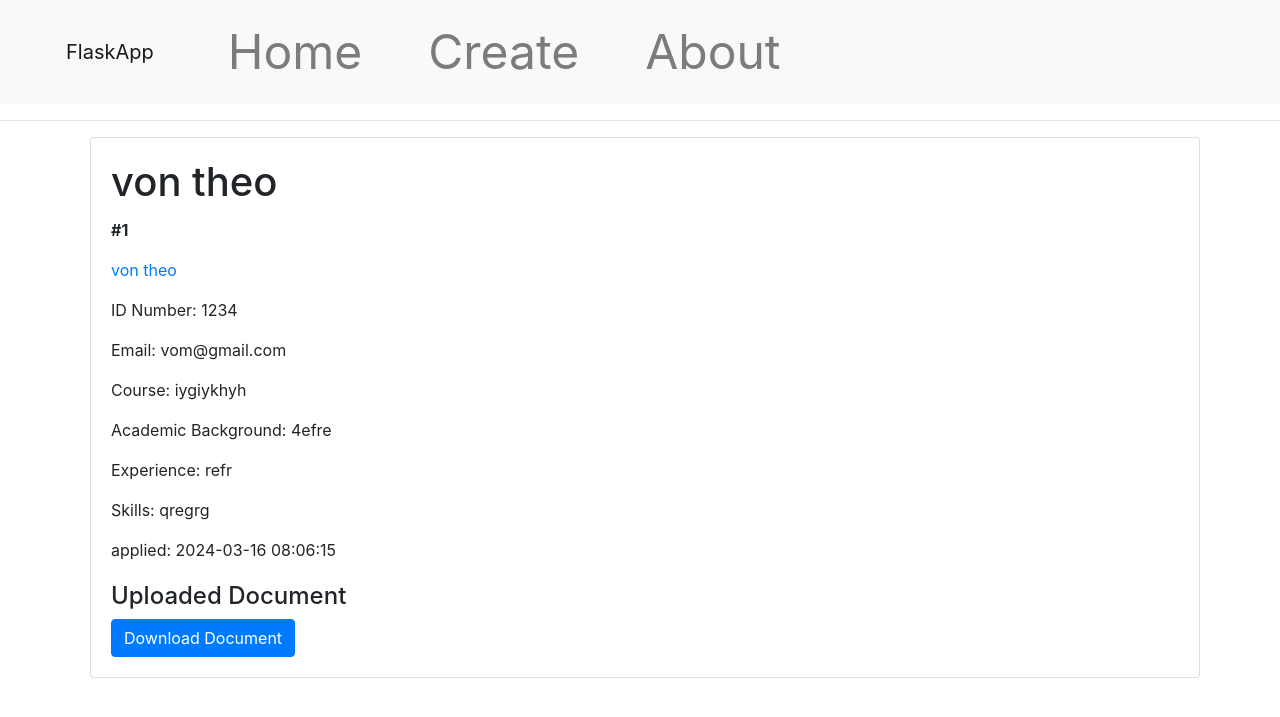
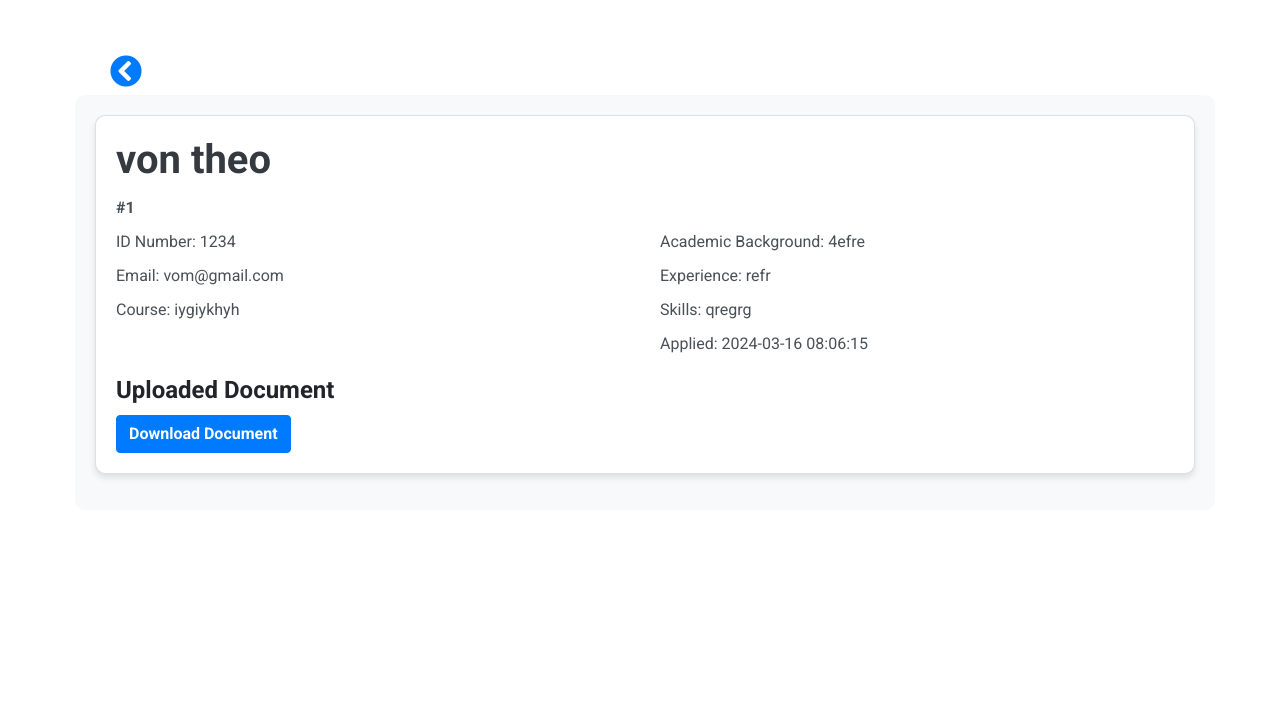
Before and after one commit to Riotolondon/Student-details-main, a Flask app: page /student/1 in a window 1280 px wide. Shown: the top 717 px of the page. Run offline with Flask 3, Linux system fonts and the light colour scheme; some libraries are stand-ins or nearby versions.

Commit message:
Add files via upload

```diff
--- a/Python-TODO/app.py
+++ b/Python-TODO/app.py
@@ -19,6 +19,7 @@ db = SQLAlchemy(app)
 class ApplicationStatus(Enum):
     SUCCESSFUL = "successful"
     REJECT = "reject"
+    PENDING = "pending"
 
 
 # declaring the database table
--- a/Python-TODO/templates/base.html
+++ b/Python-TODO/templates/base.html
@@ -1,6 +1,7 @@
 <!DOCTYPE html>
 <html lang="en">
 <head>
+    <link rel="stylesheet" href="https://cdnjs.cloudflare.com/ajax/libs/font-awesome/5.15.4/css/all.min.css">
     <meta charset="UTF-8">
     <!-- Bootstrap CSS -->
     <link href="https://stackpath.bootstrapcdn.com/bootstrap/4.3.1/css/bootstrap.min.css" rel="stylesheet">
@@ -59,26 +60,6 @@
     </style>
 </head>
 <body>
-    <nav class="navbar navbar-expand-lg navbar-light bg-light">
-        <a class="navbar-brand" href="{{ url_for('index') }}">FlaskApp</a>
-        <button class="navbar-toggler" type="button" data-toggle="collapse" data-target="#navbarNav" aria-controls="navbarNav" aria-expanded="false" aria-label="Toggle navigation">
-            <span class="navbar-toggler-icon"></span>
-        </button>
-        <div class="collapse navbar-collapse" id="navbarNav">
-            <ul class="navbar-nav">
-                <li class="nav-item">
-                    <a class="nav-link" href="{{ url_for('index') }}">Home</a>
-                </li>
-                <li class="nav-item">
-                    <a class="nav-link" href="{{ url_for('create') }}">Create</a>
-                </li>
-                <li class="nav-item">
-                    <a class="nav-link" href="#">About</a>
-                </li>
-            </ul>
-        </div>
-    </nav>
-    <hr>
     <div class="content">
         {% block content %} {% endblock %}
     </div>
--- a/Python-TODO/templates/create.html
+++ b/Python-TODO/templates/create.html
@@ -52,7 +52,7 @@
       <div class="form-group">
         <label for="status">Status</label>
         <select class="form-select" name="status">
-          <option value="">Select status</option>
+          <option value="Pending">Pending</option>
           <option value="successful">Successful</option>
           <option value="reject">Reject</option>
         </select>
--- a/Python-TODO/templates/student.html
+++ b/Python-TODO/templates/student.html
@@ -1,26 +1,84 @@
 {% extends 'base.html' %}
 
 {% block content %}
-<div class="container">
+
+<link href="https://fonts.googleapis.com/css?family=Roboto:400,700&display=swap" rel="stylesheet">
+
+<style>
+    .lowered-container {
+        margin-top: 90px;
+        background-color: #f8f9fa;
+        border-radius: 10px;
+        padding: 20px; /* Add padding inside the container */
+    }
+
+    .back-icon {
+        position: absolute;
+        top: 55px;
+        left: 110px;
+        color: #007bff;
+    }
+
+    .card {
+        border-radius: 10px;
+        box-shadow: 0 4px 6px rgba(0, 0, 0, 0.1);
+        margin-bottom: 20px; /* Add space between cards */
+    }
+
+    .card-title {
+        color: #343a40;
+        font-family: 'Roboto', sans-serif; /* Use a modern font */
+        font-weight: 700; /* Bold text for titles */
+    }
+
+    .card-text {
+        color: #495057;
+        font-family: 'Roboto', sans-serif; /* Use a modern font */
+        font-weight: 400; /* Regular text for content */
+        margin-bottom: 10px; /* Add space between text elements */
+    }
+
+    .btn-primary {
+        background-color: #007bff;
+        border-color: #007bff;
+        font-family: 'Roboto', sans-serif; /* Use a modern font */
+        font-weight: 700; /* Bold text for buttons */
+    }
+
+    .document h4 {
+        font-family: 'Roboto', sans-serif; /* Use a modern font */
+        font-weight: 700; /* Bold text for headings */
+        margin-bottom: 10px; /* Add space below the heading */
+    }
+</style>
+
+<div class="container lowered-container">
+    <a href="{{ url_for('index', student_id=student.id) }}" class="text-primary back-icon">
+        <i class="fa fa-chevron-circle-left fa-2x"></i>
+    </a>
     <div class="row">
         <div class="col-md-12">
             <div class="card mb-3">
                 <div class="card-body">
                     <h1 class="card-title">{{ student.name }} {{ student.surname }}</h1>
                     <p class="card-text"><b>#{{ student.id }}</b></p>
-                    <p class="card-text">
-                        <a href="{{ url_for('index', student_id=student.id) }}" class="text-primary">
-                            {{ student.name }} {{ student.surname }}
-                        </a>
-                    </p>
-                    <p class="card-text">ID Number: {{ student.id_number }}</p>
-                    <p class="card-text">Email: {{ student.email }}</p>
-                    <p class="card-text">Course: {{ student.course }}</p>
-                    <p class="card-text">Academic Background: {{ student.academic_background }}</p>
-                    <p class="card-text">Experience: {{ student.experience }}</p>
-                    <p class="card-text">Skills: {{ student.skills }}</p>
-                    <p class="card-text">applied: {{ student.created_at }}</p>
+                    <p class="card-text"></p>
 
+                    <!-- Grid View Start -->
+                    <div class="row">
+                        <div class="col-md-6">
+                            <p class="card-text">ID Number: {{ student.id_number }}</p>
+                            <p class="card-text">Email: {{ student.email }}</p>
+                            <p class="card-text">Course: {{ student.course }}</p>
+                        </div>
+                        <div class="col-md-6">
+                            <p class="card-text">Academic Background: {{ student.academic_background }}</p>
+                            <p class="card-text">Experience: {{ student.experience }}</p>
+                            <p class="card-text">Skills: {{ student.skills }}</p>
+                            <p class="card-text">Applied: {{ student.created_at }}</p>
+                        </div>
+                    </div>
+                    <!-- Grid View End -->
                     <!-- Display the uploaded document -->
                     {% if student.document %}
                     <div class="document">
@@ -30,7 +88,6 @@
                     {% else %}
                     <p class="card-text">No document uploaded.</p>
                     {% endif %}
-
                 </div>
             </div>
         </div>
```
Also changed, not shown: Python-TODO/templates/edit.html (+48 -10 lines), Python-TODO/templates/index.html (+20 -1 lines), Python-TODO/database.db.
